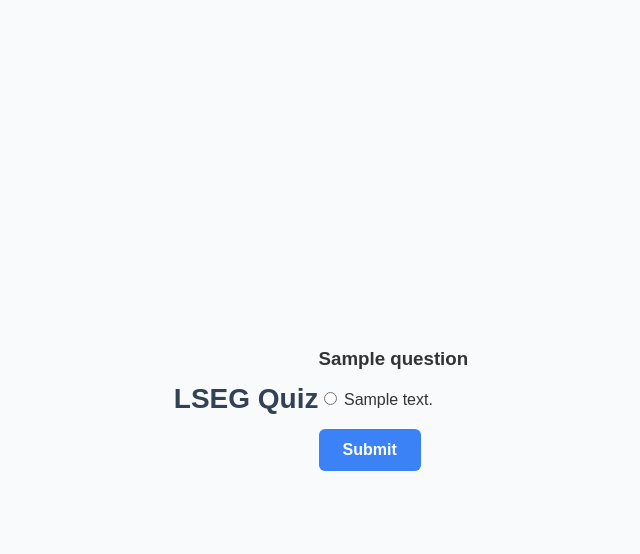
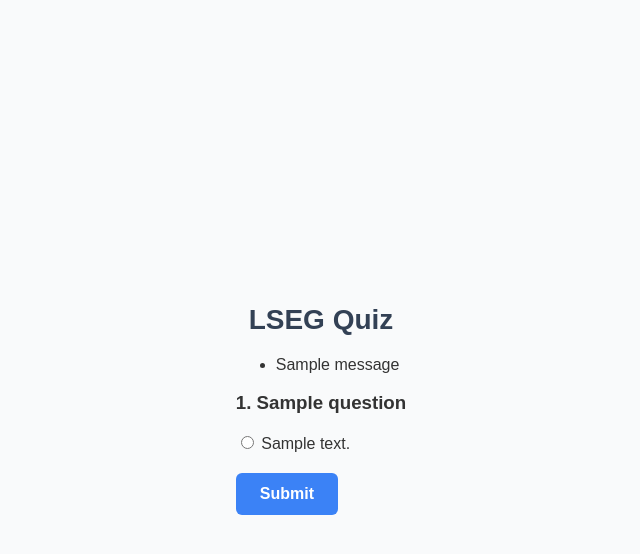
Before and after one commit to vickycool91/lsegQuizApp, a Flask app: template app/templates/quiz.html in a window 1280 px wide. Shown: the top 554 px of the page, without its empty margins (319-959 px from the left). Run offline with Flask 3, Linux system fonts and the light colour scheme; the template is opened without the code that fills it: most values are stand-ins (such as "Sample title", 1, 10 or a date in 2020); one stand-in notice (Sample message) is shown.

Commit message:
Update quiz.html

```diff
--- a/app/templates/quiz.html
+++ b/app/templates/quiz.html
@@ -7,20 +7,41 @@
     <link rel="stylesheet" href="{{ url_for('static', filename='styles.css') }}">
 </head>
 <body>
-    <h1>LSEG Quiz</h1>
+    <div class="quiz-container">
+        <h1 class="quiz-title">LSEG Quiz</h1>
+
+        <!-- Display Flash Messages -->
+        {% with messages = get_flashed_messages(with_categories=True) %}
+            {% if messages %}
+                <div class="flash-message">
+                    <ul>
+                        {% for category, message in messages %}
+                            <li class="{{ category }}">{{ message }}</li>
+                        {% endfor %}
+                    </ul>
+                </div>
+            {% endif %}
+        {% endwith %}
+
         <form method="POST" action="{{ url_for('submit') }}">
             {% for question in questions %}
-        <div>
-            <h3>{{ question['question'] }}</h3>
+            <div class="question-block">
+                <!-- Adding question number using loop.index -->
+                <h3>{{ loop.index }}. {{ question['question'] }}</h3>
                 {% for option in question['options'] %}
-            <label>
-                <input type="radio" name="question_{{ question['id'] }}" value="{{ option['key'] }}">
+                <label class="option-label">
+                    <input type="radio" name="question_{{ question['id'] }}" value="{{ option['key'] }}"
+                        {% if session.get('saved_answers') and session['saved_answers'].get('question_' ~ question['id']) == option['key'] %}
+                            checked
+                        {% endif %}
+                    >
                     {{ option['text'] }}
                 </label><br>
                 {% endfor %}
             </div>
             {% endfor %}
-        <button type="submit">Submit</button>
+            <button type="submit" class="submit-button">Submit</button>
         </form>
+    </div>
 </body>
 </html>
```
Lines whose indentation alone changed are shown as unchanged.
